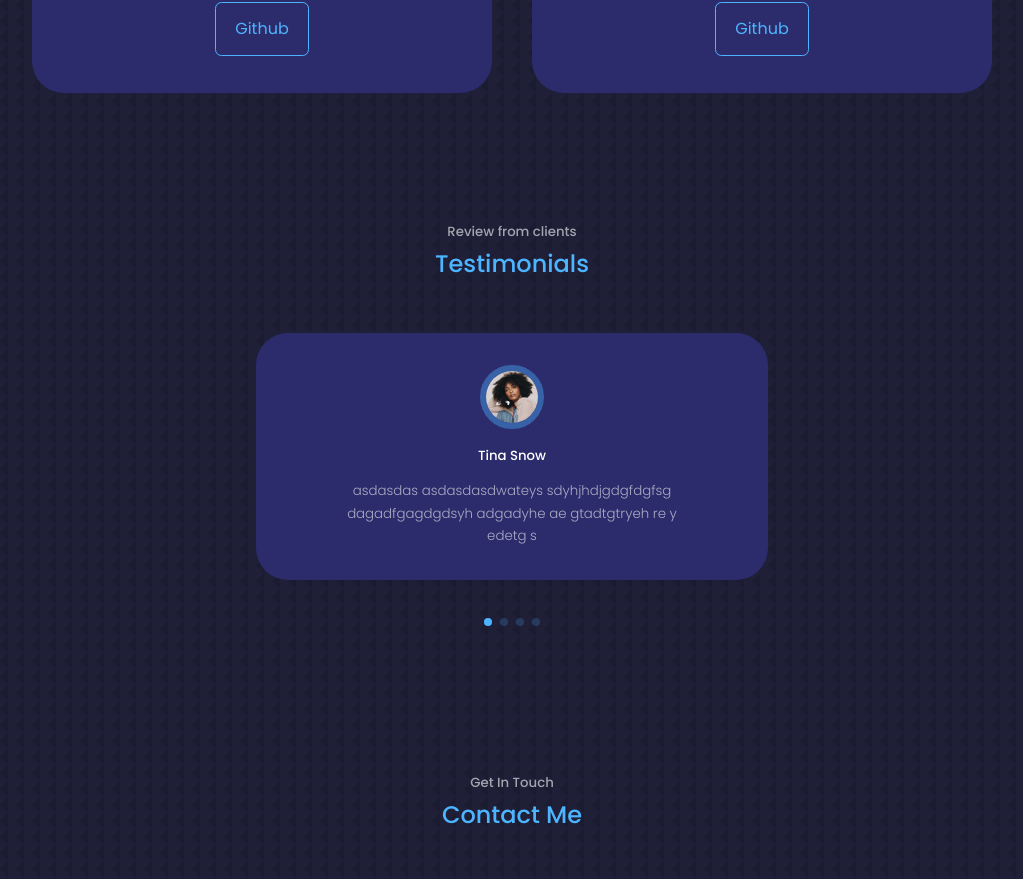
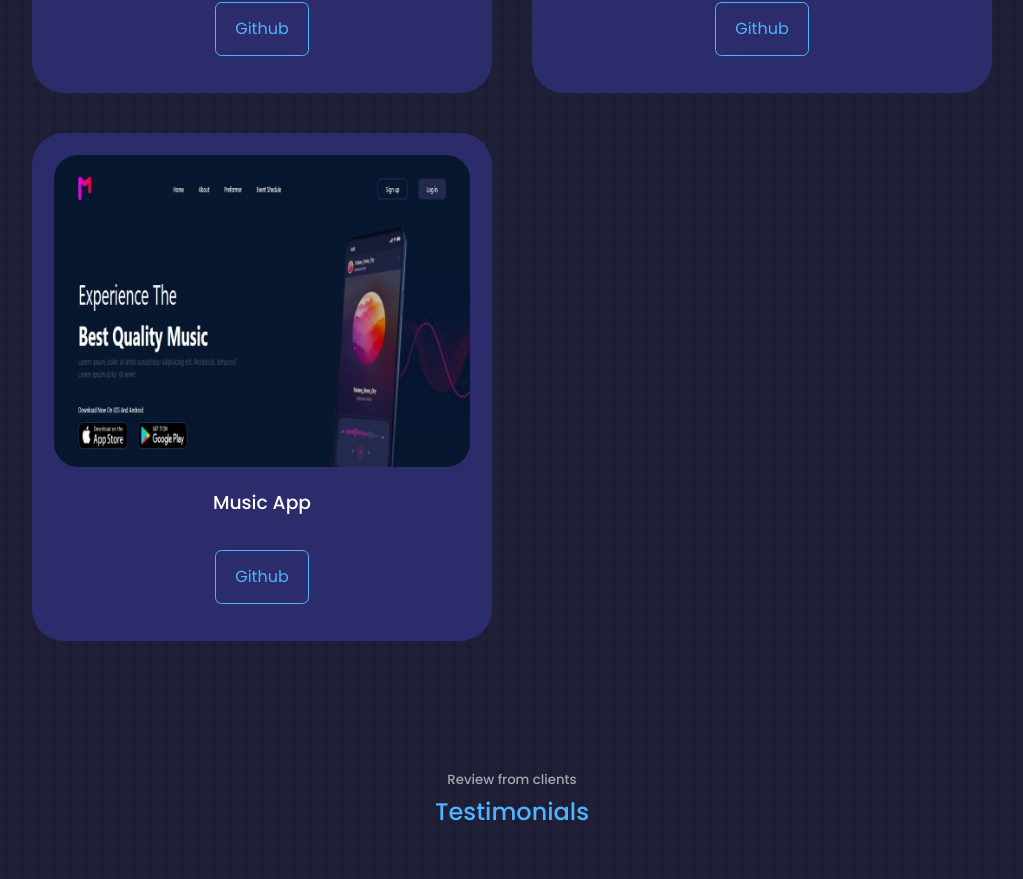
Before and after one commit to MarwanMohamedRefaei/MarwanPortfolio, a React (Create React App) app: page / in a window 1280 px wide. Shown: the part 3587-4466 px from the top of the page, without its empty margins (128-1151 px from the left). Built offline with nearby package versions, Linux system fonts and the light colour scheme.

Commit message:
a commit

```diff
--- a/src/components/portfolio/Portfolio.jsx
+++ b/src/components/portfolio/Portfolio.jsx
@@ -15,6 +15,12 @@ const data = [
     image: '/assets/portfolio2.jpg',
     title: 'Movies App',
     github: 'https://marwanmohamedrefaei.github.io/MoviesApp/',
+  },
+  {
+    id: 3,
+    image: '/assets/portfolio3.jpg',
+    title: 'Music App',
+    github: 'https://marwanmohamedrefaei.github.io/MusicApp/',
   }
 
 ]
```
Also changed, not shown: public/assets/portfolio3.jpg (added).
